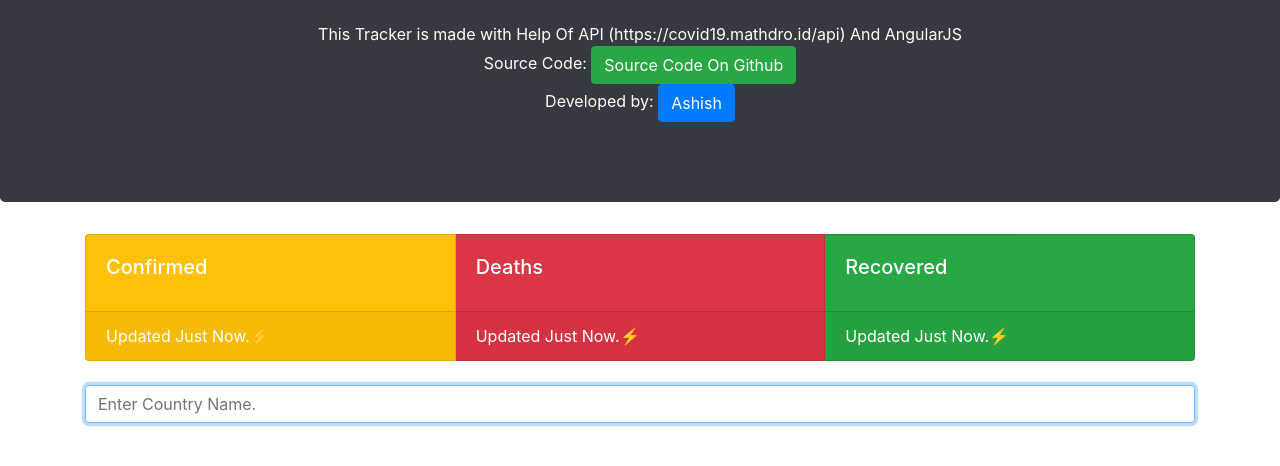
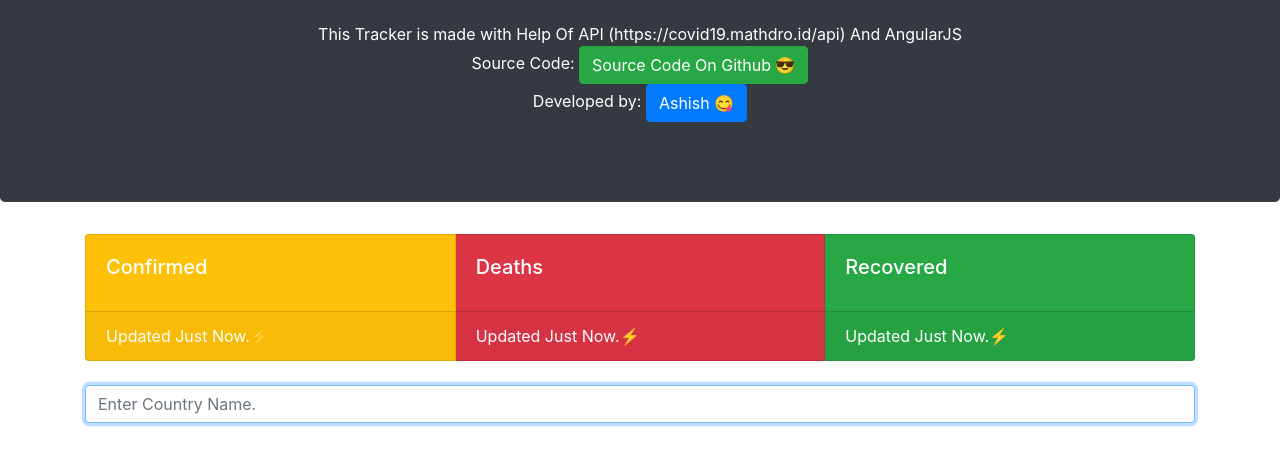
Before and after one commit to ashish-devv/covid-angularjs, a plain HTML site: page index.html in a window 1280 px wide. Shown: the part 156-622 px from the top of the page. Drawn offline with nearby package versions, Linux system fonts and the light colour scheme; no server answers.

Commit message:
upadted commit

```diff
--- a/index.html
+++ b/index.html
@@ -10,6 +10,9 @@
 
     <script src="/js/angular.js"></script>
     <script src="/js/myscript.js"></script>
+    <style>
+        background-image: linear-gradient(to top, #cfd9df 0%, #e2ebf0 100%);
+    </style>
 
     <title>Covid Tracker</title>
   </head>
@@ -19,9 +22,9 @@
           <h3 class="text-center"><u>Covid Tracker ⚡</u></h3>
           <p class="text-center mt-4">This Tracker is made with Help Of API (https://covid19.mathdro.id/api) And AngularJS<br>
             <span class="mt-2">
-            Source Code: <a href="" class="btn btn-success">Source Code On Github</a></span>
+            Source Code: <a href="https://github.com/ashish-devv/covid-angularjs" class="btn btn-success">Source Code On Github 😎</a></span>
             <br>
-            <span class="mt-2">Developed by: <a href="http://devapp.cf" class="btn btn-primary">Ashish</a></span>
+            <span class="mt-2">Developed by: <a href="http://devapp.cf" class="btn btn-primary">Ashish 😋</a></span>
         </p>
       </div>
       <div class="container">
```
